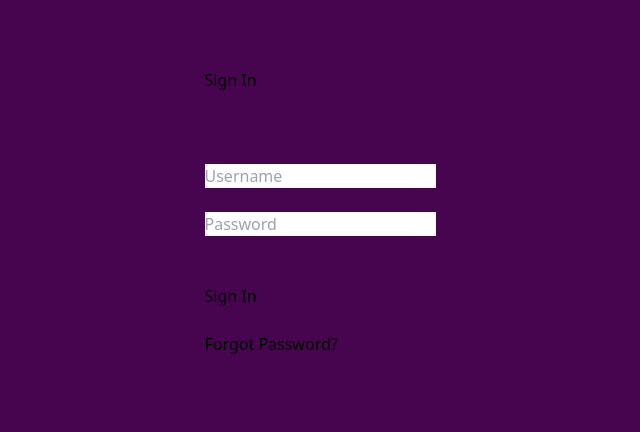
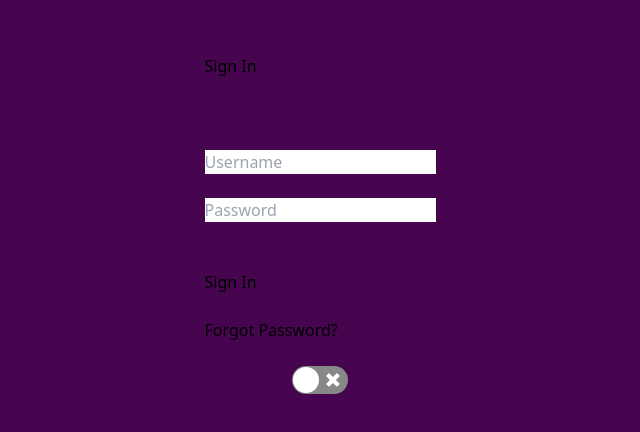
Before and after one commit to MKAIF5/ReactJs-Dark-And-Light-Mode-With-Tailwand, a React (Vite) app: page / in a window 1280 px wide. Shown: the part 188-620 px from the top of the page, without its empty margins (320-960 px from the left). Built offline with nearby package versions, Linux system fonts and the light colour scheme.

Commit message:
85% Work Completed

```diff
--- a/package.json
+++ b/package.json
@@ -11,7 +11,8 @@
   },
   "dependencies": {
     "react": "^18.3.1",
-    "react-dom": "^18.3.1"
+    "react-dom": "^18.3.1",
+    "react-switch": "^7.0.0"
   },
   "devDependencies": {
     "@eslint/js": "^9.11.1",
--- a/src/App.css
+++ b/src/App.css
@@ -3,11 +3,12 @@
 @tailwind utilities;
 
 .app{
+    width: 100%;
+    height: 100vh;
     display: flex;
     justify-content: center;
     align-items: center;
-    width: 100%;
-    height: 100vh;
+    flex-direction: column;
 }
 
 #dark{
--- a/src/App.jsx
+++ b/src/App.jsx
@@ -1,5 +1,6 @@
 import { useState } from 'react';
 import { createContext } from 'react'
+import ReactSwitch from 'react-switch';
 import Form from './components/Form';
 import './App.css'
 
@@ -21,6 +22,7 @@ function App() {
       <ThemeContext.Provider value={{ theme, toggleTheme }}>
         <div className='app' id={theme}>
           <Form />
+          <ReactSwitch className='relative bottom-20' />
         </div>
       </ThemeContext.Provider >
     </>
```
Also changed, not shown: 1 other file (tests, documents, lock files or other folders).
